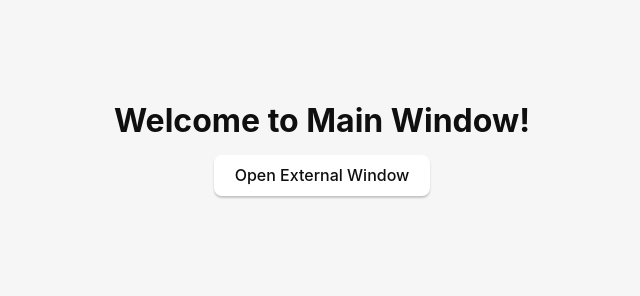
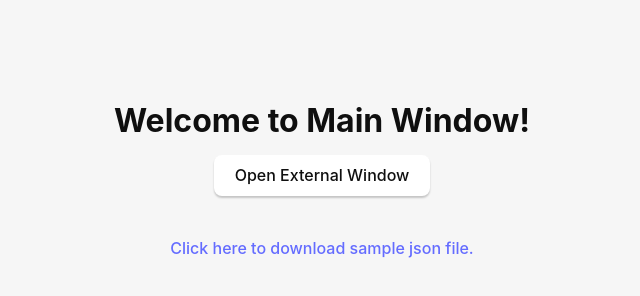
Before and after one commit to matthme/menu-stuck-tauri-macos, a plain HTML site: page src/index.html in a window 1280 px wide. Shown: the whole page, without its empty margins (318-958 px from the left). Drawn offline with Linux system fonts and the light colour scheme.

Commit message:
added anchor tag to download test json

```diff
--- a/src/index.html
+++ b/src/index.html
@@ -24,6 +24,11 @@
         </div>
       </div>
 
+      <a
+      style="margin-top: 40px;"
+      download="test_download.json"
+      href="data:text/json;charset=utf-8,%7B%22hello%22%3A%20%22test%22%7D"
+      >Click here to download sample json file.</a>
     </div>
   </body>
 </html>
```
